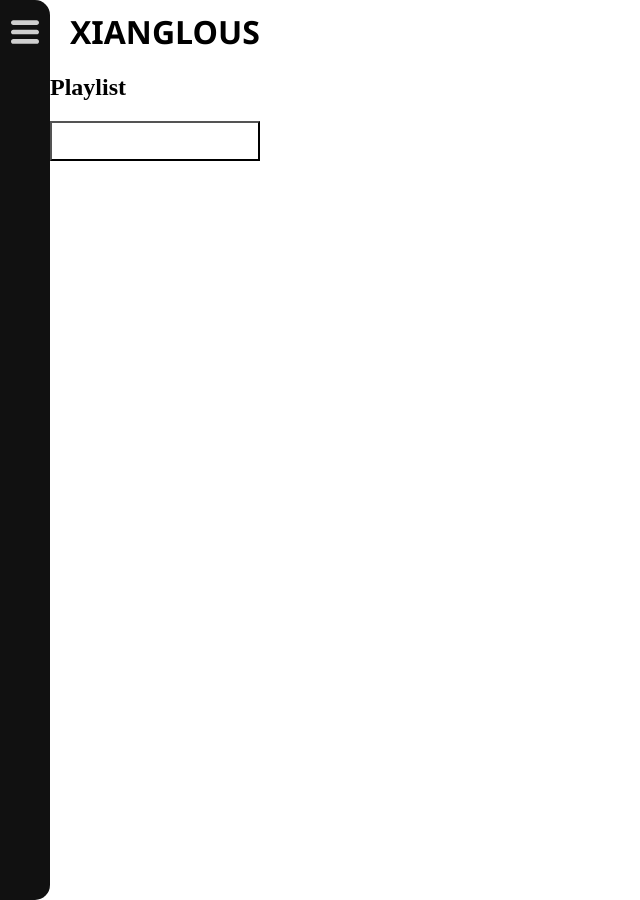
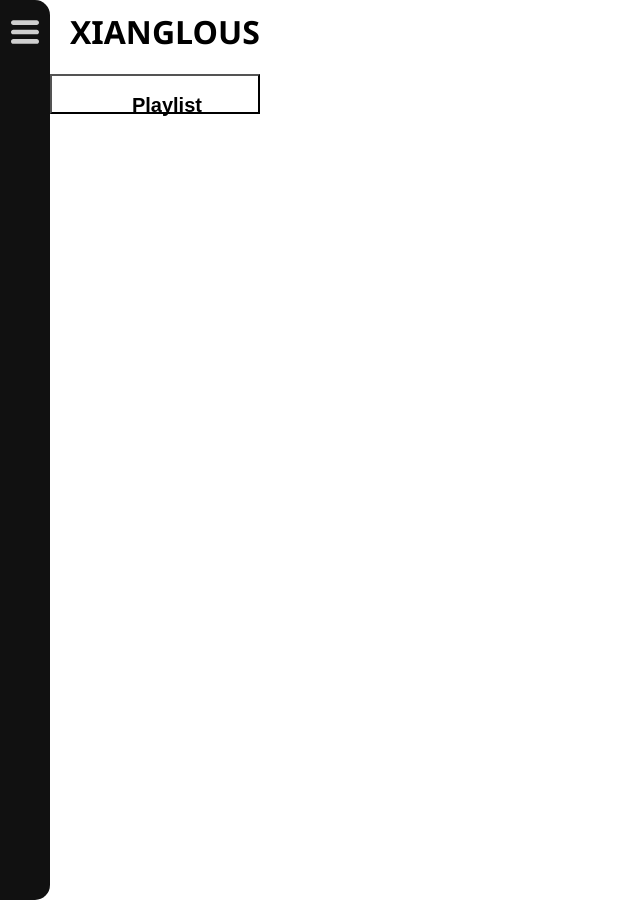
Before and after one commit to xianglous/xianglous.github.io, a Jekyll site: the page built from index.md, in a window 1280 px wide. Shown: the whole page, without its empty margins (0-640 px from the left). Built offline with Jekyll 4.4.1, drawn with Linux system fonts in a browser that asks for light colours.

Commit message:
change header

```diff
--- a/index.md
+++ b/index.md
@@ -6,9 +6,10 @@ layout: default
 # {{ page.title }}
 
 <div id="playlist" class="sectionFrame">
-    <h2>Playlist</h2>
     <div class="collapsible">
-        <button id="playlistButton" class="collapsibleButton"></button>
+        <button id="playlistButton" class="collapsibleButton">
+            <h2>Playlist</h2>
+        </button>
         <div id="playlistContent" class="collapsibleContent">
         <iframe src="https://open.spotify.com/embed/track/3P3UA61WRQqwCXaoFOTENd" width="100%" height="380" frameBorder="0" allowtransparency="true" allow="encrypted-media"></iframe>
         </div>
```
